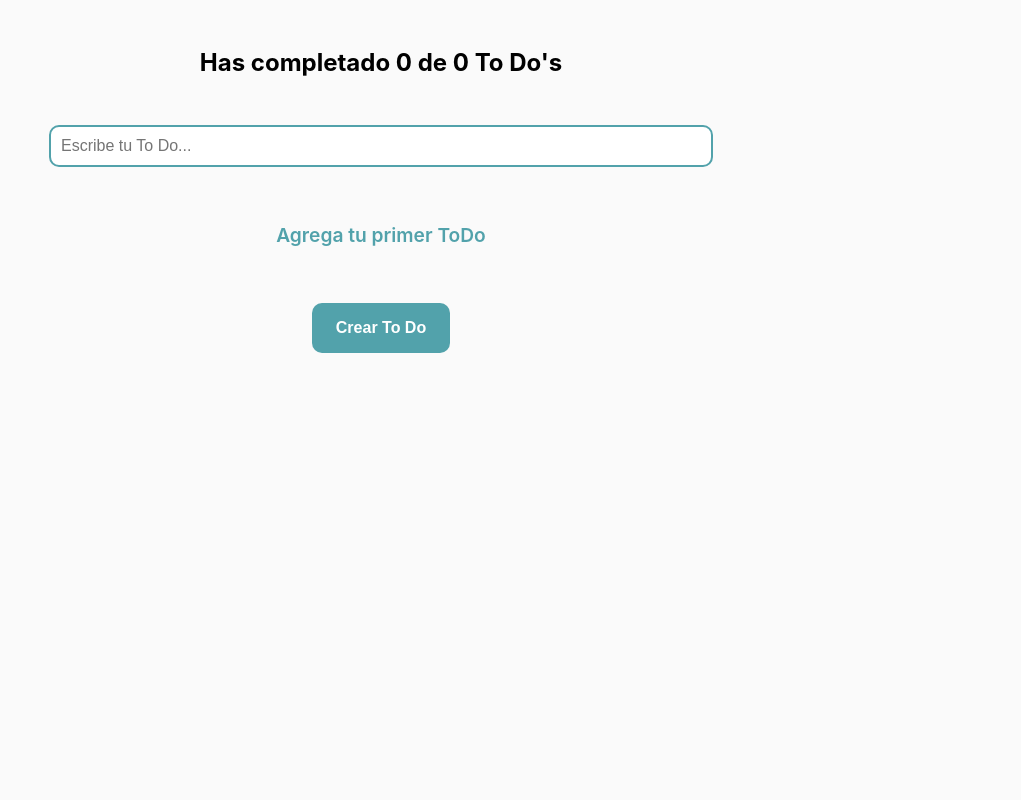
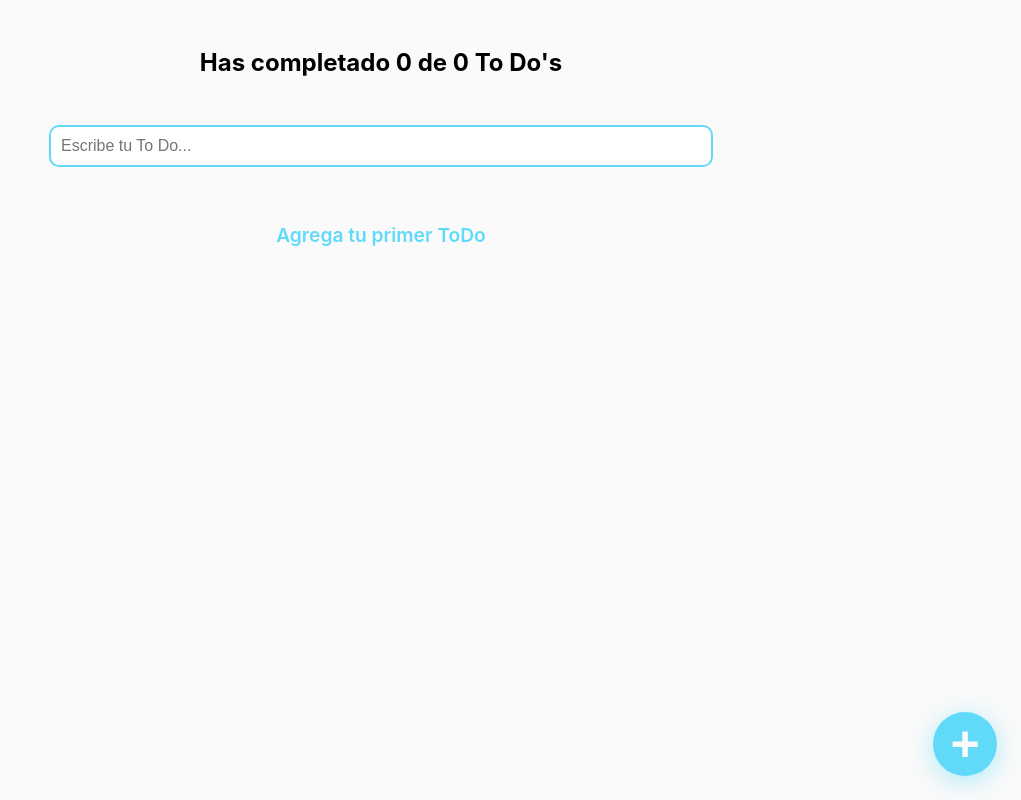
Before and after one commit to andrescaro16/React-To-Do, a React (Create React App) app: page / in a window 1280 px wide. Shown: the whole page, without its empty margins (259-1280 px from the left). Built offline with nearby package versions, Linux system fonts and the light colour scheme.

Commit message:
createPortal to Modal and its button and CSS

```diff
--- a/public/index.html
+++ b/public/index.html
@@ -29,6 +29,7 @@
   <body>
     <noscript>You need to enable JavaScript to run this app.</noscript>
     <div id="root"></div>
+    <div id="modal"></div>
     <!--
       This HTML file is a template.
       If you open it directly in the browser, you will see an empty page.
--- a/src/App/AppUI.jsx
+++ b/src/App/AppUI.jsx
@@ -6,10 +6,11 @@ import { CreateToDoButton } from "../Components/CreateToDoButton/CreateToDoButto
 import { ToDoLoading } from "../Components/ToDoLoading/ToDoLoading";
 import { ToDoError } from "../Components/ToDoLoading/ToDoError";
 import { EmptyToDos } from "../Components/ToDoLoading/EmptyToDos";
+import { Modal } from "../Components/Modal/Modal";
 import { useStateContext } from "../Context/useStateContext";
 
 function AppUI() {
-	const { loading, error, filteredToDos } = useStateContext();
+	const { loading, error, filteredToDos, isOpen } = useStateContext();
 
 	return (
 		<>
@@ -38,6 +39,11 @@ function AppUI() {
 			</ToDoList>
 
 			<CreateToDoButton />
+      {isOpen && (
+        <Modal>
+          <h1>Este es el modal</h1>
+        </Modal>
+      )}
 		</>
 	);
 }
--- a/src/Components/CreateToDoButton/CreateToDoButton.css
+++ b/src/Components/CreateToDoButton/CreateToDoButton.css
@@ -2,21 +2,31 @@
     display: flex;
     justify-content: center;
     position: relative;
+    z-index: 1;
 }
 
 .create-todo-button {
+    background-color: #61DAFA;
+    box-shadow: 0px 5px 25px rgba(97, 218, 250, 0.5);
     border: none;
-    border-radius: 10px;
-    padding: 16px 24px;
-    font-size: 16px;
-    font-weight: 500;
-    background-color: #52a2ab;
-    color: #fff;
+    border-radius: 50%;
     cursor: pointer;
-    transition: background-color 0.3s ease;
+    font-size: 50px;
+    position: fixed;
+    bottom: 24px;
+    right: 24px;
     font-weight: bold;
+    color: #FAFAFA;
+    display: flex;
+    justify-content: center;
+    align-items: center;
+    height: 64px;
+    width: 64px;
+
+    transform: rotate(0);
+    transition: .3s ease;
 }
 
-button.create-todo-button:hover {
-    background-color: #59aeb8;
+.create-todo-button:hover {
+    transform: rotate(180deg);
 }
--- a/src/Components/CreateToDoButton/CreateToDoButton.js
+++ b/src/Components/CreateToDoButton/CreateToDoButton.js
@@ -1,9 +1,17 @@
 import './CreateToDoButton.css';
+import { useStateContext } from '../../Context/useStateContext';
 
 function CreateToDoButton() {
+
+    const { setIsOpen } = useStateContext();
+
+    function openModal(){
+        setIsOpen(state => !state);
+    }
+
     return(
         <div className='button-container'>
-            <button className='create-todo-button' onClick={()=>console.log("Click create ToDo")}>Crear To Do</button>
+            <button className='create-todo-button' onClick={openModal}>+</button>
         </div>
     );
 }
--- /dev/null
+++ b/src/Components/Modal/Modal.css
@@ -0,0 +1,12 @@
+.modal {
+	position: fixed;
+	top: 0;
+	left: 0;
+	bottom: 0;
+	right: 0;
+	background-color: rgba(32, 35, 41, 0.95);
+	color: white;
+	display: flex;
+	justify-content: center;
+	align-items: center;
+}
--- /dev/null
+++ b/src/Components/Modal/Modal.js
@@ -0,0 +1,16 @@
+import React from "react";
+import { createPortal } from "react-dom";
+import "./Modal.css";
+
+function Modal({ children }) {
+	return (
+		createPortal(
+			<div className="modal">
+				{children}
+			</div>,
+			document.getElementById("modal")
+		)
+	);
+}
+
+export { Modal };
--- a/src/Components/ToDoList/ToDoList.css
+++ b/src/Components/ToDoList/ToDoList.css
@@ -13,7 +13,7 @@ li {
     align-items: center;
     background-color: #fff;
     border-radius: 10px;
-    border: 4px solid #52a2ab;
+    border: 4px solid #61DAFA;
     margin: 8px 0;
     padding: 4px;
     width: 70vw;
--- a/src/Components/ToDoLoading/EmptyToDo.css
+++ b/src/Components/ToDoLoading/EmptyToDo.css
@@ -3,5 +3,5 @@ div.empty-todo{
     font-size: larger;
     font-weight: 600;
     margin: 8px;
-    color: #52a2ab;
+    color: #61DAFA;
 }
--- a/src/Components/ToDoSearch/ToDoSearch.css
+++ b/src/Components/ToDoSearch/ToDoSearch.css
@@ -4,7 +4,7 @@
 }
 
 .search {
-    border: 2px solid #52a2ab;
+    border: 2px solid #61DAFA;
     border-radius: 10px;
     padding: 10px;
     font-size: 16px;
@@ -16,6 +16,6 @@
 
 input.search:focus {
     outline: none;
-    border-color: #52a2ab;
+    border-color: #61DAFA;
     box-shadow: 0 0 8px rgb(82, 162, 171, 0.5);
 }
--- a/src/Context/useStateContext.js
+++ b/src/Context/useStateContext.js
@@ -13,6 +13,7 @@ export const StateContext = ({ children }) => {
         error,
     } = useLocalStorage("ToDos", []);
     const [searchValue, setSearchValue] = useState('');
+    const [isOpen, setIsOpen] = useState(false);
 
     // SubComponents
     const completedToDos = toDos.reduce((acc, toDo) => {toDo.completed ? acc += 1 : acc += 0; return acc;}, 0);
@@ -31,6 +32,8 @@ export const StateContext = ({ children }) => {
             filteredToDos,
             toDos,
             saveToDos,
+            isOpen,
+            setIsOpen,
         }}>
             {children}
         </Context.Provider>
--- a/src/index.css
+++ b/src/index.css
@@ -6,6 +6,7 @@ body {
   -webkit-font-smoothing: antialiased;
   -moz-osx-font-smoothing: grayscale;
   background-color: #fafafa;
+  position: relative;
 }
 
 code {
```
Also changed, not shown: src/logo.svg (deleted).
